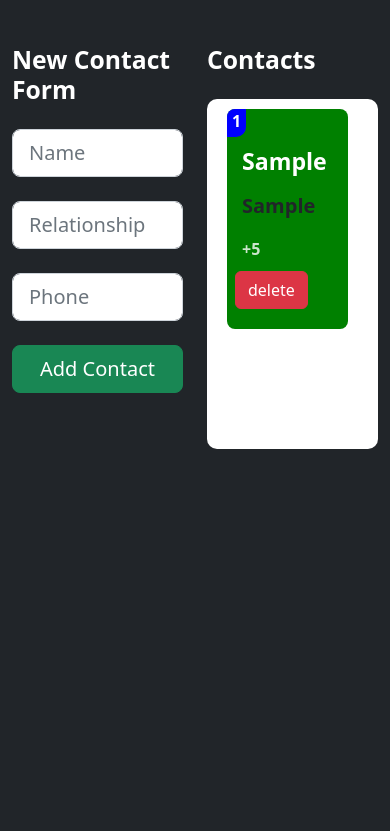
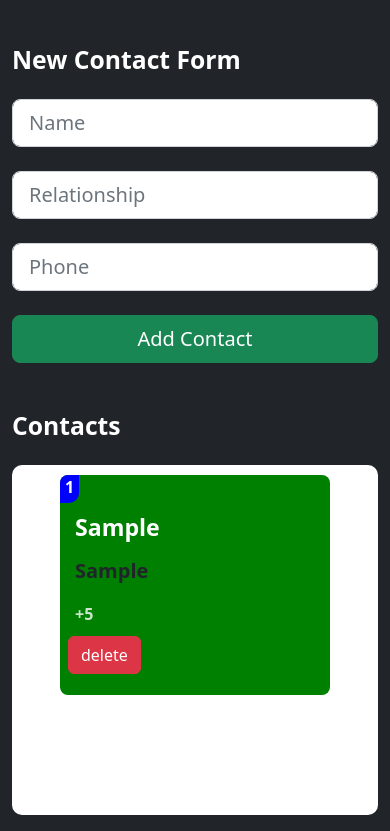
Before and after one commit to khamrayev5636/ContactBookOffice, a plain HTML site: page index.html in a window 390 px wide. Both pictures are taken after typing "Sample", "Sample", "5" into the empty fields and a click on the button "Add Contact". Shown: the part 116-947 px from the top of the page. Before the commit the page ends 844 px from the top, so only its background shows below. Drawn offline with nearby package versions, Linux system fonts and the light colour scheme.

Commit message:
Add responsive site

```diff
--- a/css/styles.css
+++ b/css/styles.css
@@ -15,8 +15,7 @@
     max-width: 270px;
     width: 100%;
     height: 220px;
-    margin-bottom: 10px;
-    margin-right: 10px;
+    margin: 0 auto 10px;
     background-color: green;
     border-radius: 8px;
     /* padding: 10px; */
--- a/index.html
+++ b/index.html
@@ -16,7 +16,7 @@
         <div class="container">
             <h1 class="fs-1 py-3  my-5 text-center  fw-bold rounded-4 text-white bg-primary">Contact Book</h1>
             <div class="row">
-                <div class="col-6">
+                <div class="col-12 col-lg-6 mb-5 mb-lg-0">
                     <h2 class="text-white  fw-bold mb-4">New Contact Form</h2>
                     <form class="form__js" action="htpps://echo.htmlacademy.ru/courses" method="post" autocomplete="off">
                         <input type="text" class="input__name form-control form-control-lg mb-4" name="user_name" placeholder="Name" required>
@@ -33,7 +33,7 @@
                     </form>
 
                 </div>
-                <div class="col-6">
+                <div class="col-12 col-lg-6">
                     <h2 class="text-white fw-bold mb-4">Contacts</h2>
                     <ul class="list">
 
--- a/script.js
+++ b/script.js
@@ -63,7 +63,7 @@ elForm.addEventListener("submit" , evt =>{
     const item = newArray.find(item => item.userPhone === phoneValue);
 
     if(item) {
-        alert("oldin kiritilgan")
+        alert("Oldin kiritilgan nomer kiritdizz boshqa nomer kiriting❌❌❌")
         return;
     } else {
         newArray.push(obj);
```
